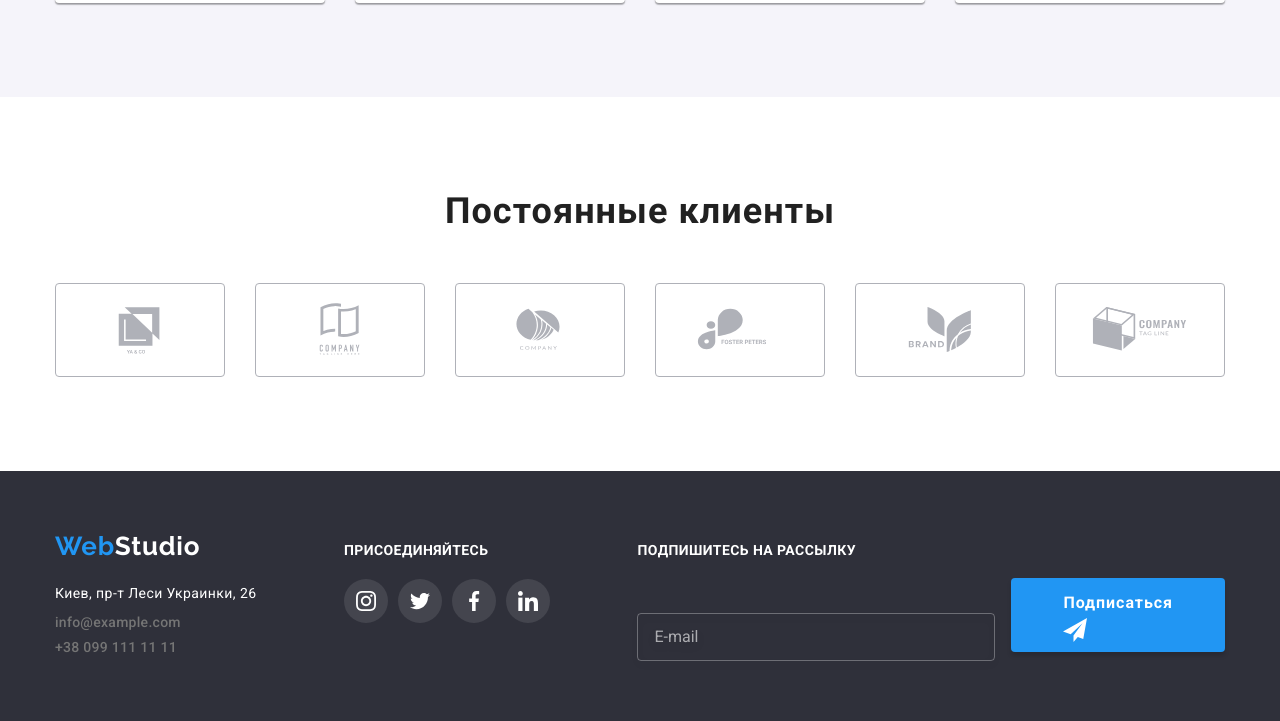
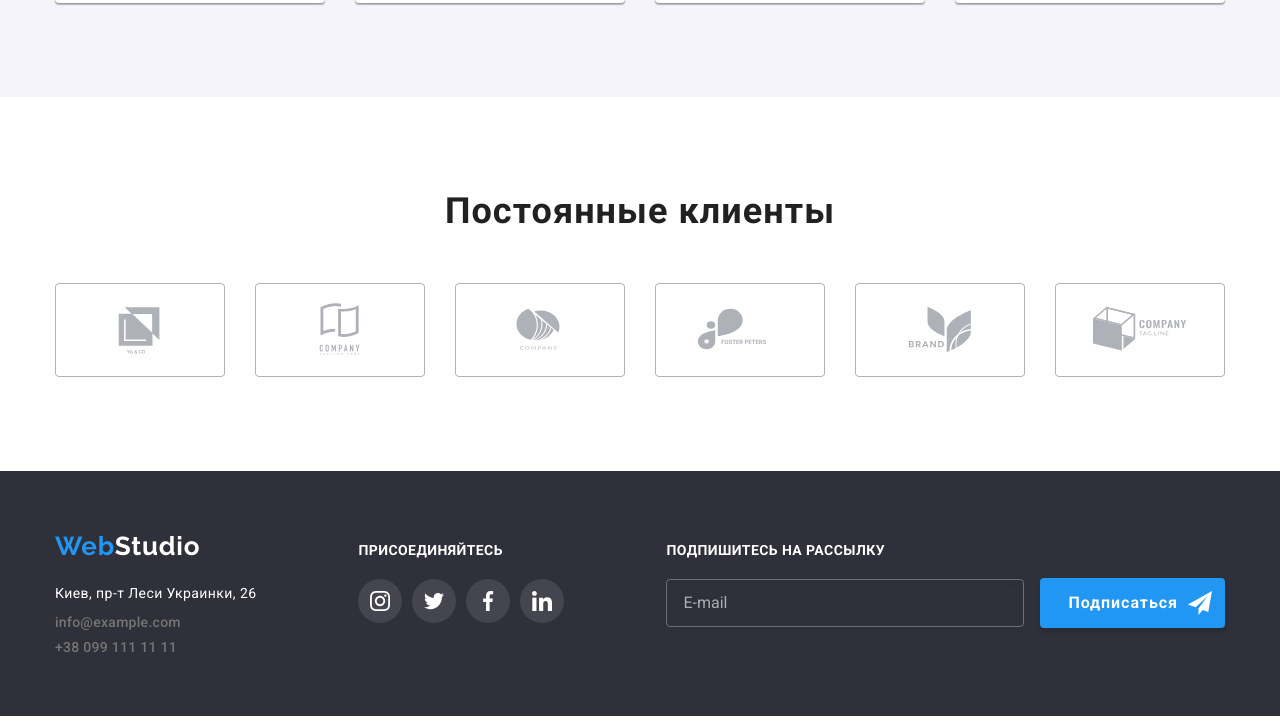
Before and after one commit to OlhaNazarova/goit-markup-hw-06, a plain HTML site: page index.html in a window 1280 px wide. Shown: the part 2208-2929 px from the top of the page. Drawn offline with nearby package versions, Linux system fonts and the light colour scheme.

Commit message:
залишилась іконка

```diff
--- a/css/styles.css
+++ b/css/styles.css
@@ -847,8 +847,9 @@ margin-top: 17px;
 background: #2196F3;
 box-shadow: 0px 4px 4px rgba(0, 0, 0, 0.15);
 border-radius: 4px;
-padding: 10px 52px;
+padding: 10px 13px 10px 28px;
 border: none;
+
 
 
 font-weight: 700;
@@ -910,3 +911,6 @@ color: rgba(255, 255, 255, 0.6);
     align-items: center;
 
 }
+.footer-form-icon{
+    margin-left: 10px;
+}
--- a/index.html
+++ b/index.html
@@ -438,9 +438,9 @@
                     <input type="email" class="contact-form-input-footer" name="user-email" placeholder="E-mail"/>
                 </label>
 
-                    <button type="submit" class="contact-form-btn" >Подписаться
-                        <span class="footer-wrapper-icon">
-                            <svg class="" width="24" height="24">
+                    <button type="submit" class="contact-form-btn" >
+                        <span class="footer-wrapper-icon">Подписаться
+                            <svg class="footer-form-icon" width="24" height="24">
                                 <use href="./image/svg/symbol-defs2.svg#icon-icon-send"></use>
                                 </svg>
                         </span>
```
